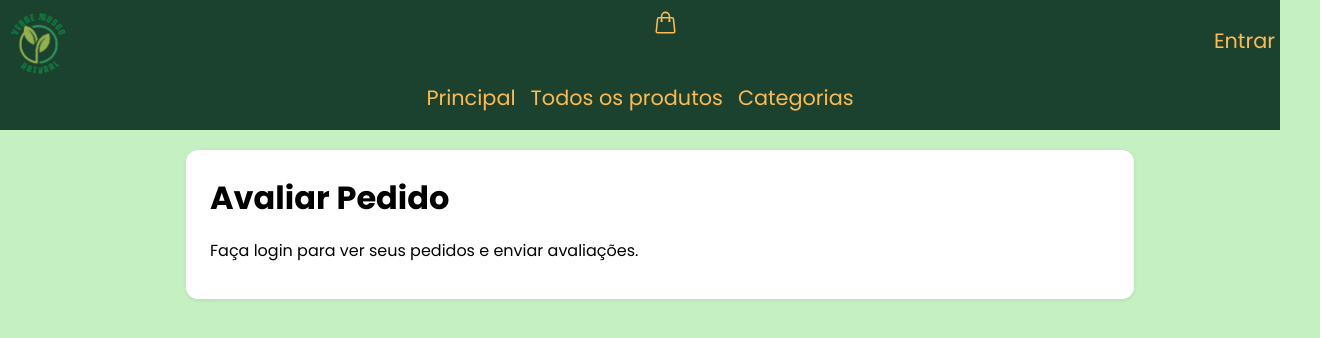
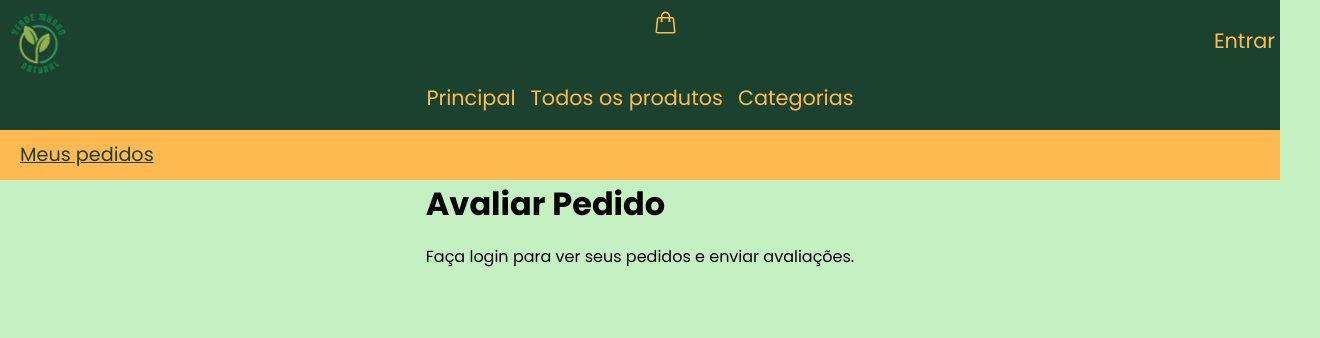
Before and after one commit to jaziel1974/vmn_ecomm_frontend, a Next.js app: page /review-order in a window 1280 px wide. Shown: the top 338 px of the page, 1320 px wide, since content can reach past the window. Built offline with nearby package versions, Linux system fonts and the light colour scheme; a web font is replaced by a local one.

Commit message:
chore: making it better

```diff
--- a/components/OrdersMenu.js
+++ b/components/OrdersMenu.js
@@ -1,5 +1,7 @@
 import Link from 'next/link';
 import styled, { css } from 'styled-components';
+import { useEffect } from 'react';
+import axios from 'axios';
 
 const COLORS = {
     primaryDark: "#1B422E",
@@ -55,11 +57,37 @@ const NavLink = styled(Link)`
     }
 `;
 
-export default function OrdersMenu({ onRefresh }) {
+export default function OrdersMenu({ onRefresh, href = '#', userEmail, limit = 3, onOrders }) {
+    async function fetchOrders() {
+        if (!userEmail || !onOrders) return;
+        try {
+            const res = await axios.get('/api/orders?email=' + encodeURIComponent(userEmail) + '&limit=' + encodeURIComponent(limit));
+            onOrders(res.data || []);
+        } catch (e) {
+            console.error('orders fetch error', e);
+            onOrders([]);
+        }
+    }
+
+    useEffect(() => {
+        // auto load when mounted if possible
+        if (userEmail && onOrders) fetchOrders();
+    }, [userEmail]);
+
+    function handleClick(e) {
+        if (href === '#') {
+            if (e && e.preventDefault) e.preventDefault();
+            // refresh via component
+            fetchOrders();
+            if (onRefresh) onRefresh(e);
+        }
+        // otherwise let the link navigate
+    }
+
     return (
         <Menu>
             <StyledNav>
-                <NavLink color={"dark"} href={'#'} onClick={(e) => { if (e && e.preventDefault) e.preventDefault(); if (onRefresh) onRefresh(e); }}>
+                <NavLink color={"dark"} href={href} onClick={handleClick}>
                     Meus pedidos
                 </NavLink>
             </StyledNav>
--- /dev/null
+++ b/components/Wrapper.js
@@ -0,0 +1,10 @@
+import styled from 'styled-components';
+
+const Wrapper = styled.div`
+    width: 100%;
+    position: relative;
+    @media screen and (max-width: 768px) {
+    }
+`;
+
+export default Wrapper;
--- a/pages/review-order.js
+++ b/pages/review-order.js
@@ -8,6 +8,7 @@ import { AuthContext } from './api/auth/auth';
 import StarRating from '@/components/StarRating';
 import styled from 'styled-components';
 import OrdersMenu from '@/components/OrdersMenu';
+import Wrapper from '@/components/Wrapper';
 
 export default function ReviewOrderPage() {
     const { signed, user } = useContext(AuthContext);
@@ -22,23 +23,17 @@ export default function ReviewOrderPage() {
 
     const refreshOrders = (e) => {
         if (e && e.preventDefault) e.preventDefault();
-        const email = user?.email;
-        if (email) {
-            axios.get('/api/orders?email=' + encodeURIComponent(email) + '&limit=3')
-                .then(res => setOrders(res.data || []))
-                .catch(() => setOrders([]));
-        }
     }
 
+    function handleOrdersLoaded(list) {
+        setOrders(list || []);
+    }
+
+    // Orders are loaded by OrdersMenu via onOrders callback
     useEffect(() => {
-        if (!signed) return;
-        // fetch user's orders by email
-        const email = user?.email;
-        if (!email) return;
-        axios.get('/api/orders?email=' + encodeURIComponent(email) + '&limit=3').then(res => {
-            setOrders(res.data || []);
-        }).catch(() => setOrders([]));
-    }, [signed, user?.email]);
+        // clear orders when sign out
+        if (!signed) setOrders([]);
+    }, [signed]);
 
     // If the page was opened with ?orderId=..., preselect that order when orders are available
     useEffect(() => {
@@ -165,9 +160,10 @@ export default function ReviewOrderPage() {
 
     return (
         <>
-            <Header />
+            <Header/>
             <Center>
-                <Container>
+                <Wrapper>
+                    <OrdersMenu onRefresh={refreshOrders} href={'/myAccount'} userEmail={user?.email} onOrders={handleOrdersLoaded} limit={3} />
                     <Card>
                         <H1>Avaliar Pedido</H1>
 
@@ -222,30 +218,15 @@ export default function ReviewOrderPage() {
                             </div>
                         )}
                     </Card>
-                </Container>
+                </Wrapper>
             </Center>
         </>
     );
 }
 
-const Container = styled.div`
-    display: flex;
-    justify-content: center;
-    width: 100%;
-    padding: 20px;
-`;
-
 const Card = styled.div`
     max-width: 900px;
-    width: 100%;
-    background: #fff;
-    border-radius: 12px;
-    padding: 24px;
-    box-shadow: 0 1px 4px rgba(0,0,0,0.08);
-    @media (max-width: 768px) {
-        padding: 16px;
-        margin: 0 12px;
-    }
+    place-self: center;
 `;
 
 const H1 = styled.h1`
```
Also changed, not shown: pages/myAccount.js (+13 -19 lines).
